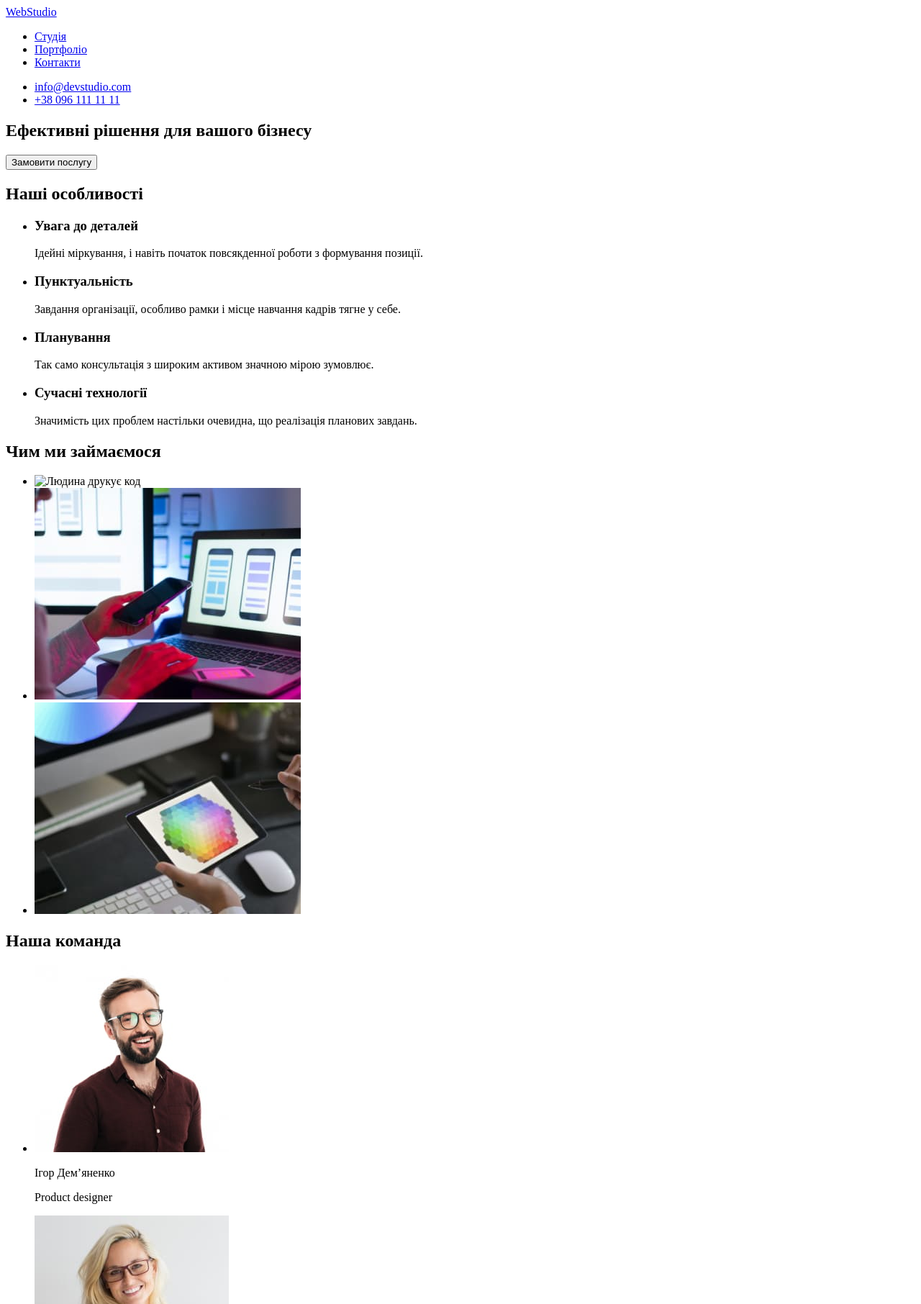
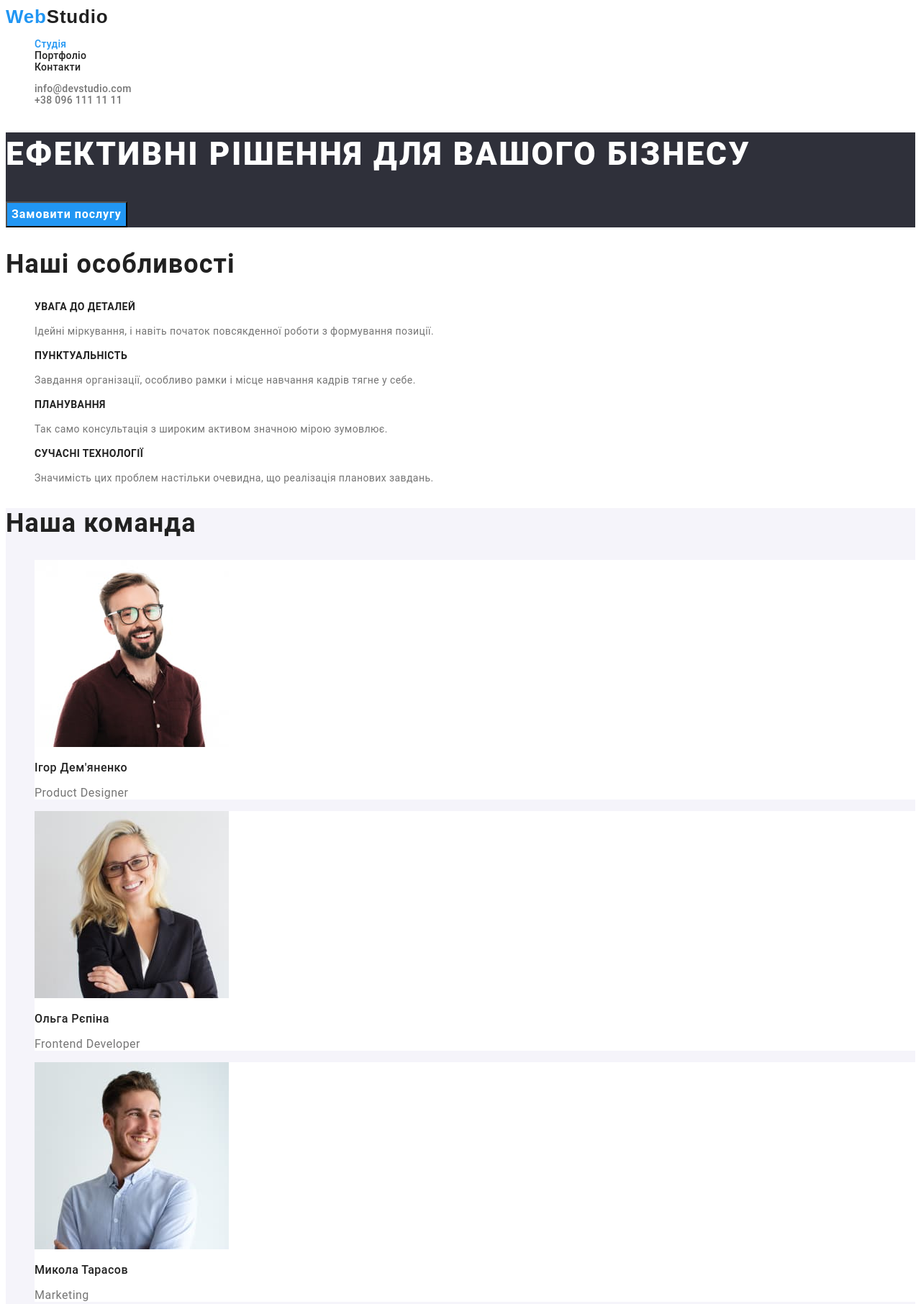
Before and after one commit to NastyaMakogonuk/goit-markup-hw-02--, a plain HTML site: page index.html in a window 1280 px wide. Shown: the top 1812 px of the page at 72% size. Drawn offline with Linux system fonts and the light colour scheme.

Commit message:
Проект

```diff
--- a/css/style.css
+++ b/css/style.css
@@ -0,0 +1,214 @@
+:root {
+    --primary-text-color: #757575;
+    --title-text-color: #212121;
+    --accent-color: #2196f3;
+    --secondary-background-color: #2f303a;
+    --additional-background-color: #f5f4fa;
+    --primary-white-color: #ffffff;
+    --secondary-light-color: rgba(255, 255, 255, 0.6);
+    --hover-accent-color: #188ce8;
+    --dark-color: #212121;
+  }
+
+  body {
+    font-family: 'Roboto', sans-serif;
+    font-size: 14px;
+
+    background-color: var(--primary-white-color);
+    color: var(--primary-text-color);
+  }
+
+  .link {
+    text-decoration: none;
+  }
+
+  .list {
+    list-style: none;
+  }
+
+  .logo {
+    font-family: 'Raleway', sans-serif;
+    font-weight: 700;
+    font-size: 26px;
+    line-height: calc(31 / 26);
+    letter-spacing: 0.03em;
+
+    color: var(--accent-color);
+  }
+
+  .logo-dark {
+    color: var(--dark-color);
+  }
+
+  .nav-link {
+    font-weight: 500;
+    line-height: calc(16 / 14);
+    letter-spacing: 0.02em;
+
+    color: var(--title-text-color);
+  }
+
+  .nav-link:hover,
+  .nav-link:focus,
+  .contacts-link:hover,
+  .contacts-link:focus,
+  .nav-link.current,
+  .address-link:hover,
+  .address-link:focus {
+    color: var(--accent-color);
+  }
+
+  .contacts-link {
+    font-weight: 500;
+
+    line-height: calc(16 / 14);
+    letter-spacing: 0.02em;
+    color: var(--primary-text-color);
+  }
+
+  .hero {
+    background-color: var(--secondary-background-color);
+  }
+
+  .hero-title {
+    font-weight: 900;
+    font-size: 44px;
+    line-height: calc(60 / 44);
+    letter-spacing: 0.06em;
+    text-transform: uppercase;
+
+    color: var(--primary-white-color);
+  }
+
+  .hero-button {
+    font-family: inherit;
+    font-weight: 700;
+    font-size: 16px;
+    line-height: calc(30 / 16);
+    letter-spacing: 0.06em;
+
+    color: var(--primary-white-color);
+    background-color: var(--accent-color);
+
+    cursor: pointer;
+  }
+
+  .hero-button:hover,
+  .hero-button:focus {
+    background-color: var(--hover-accent-color);
+  }
+
+  .features-title {
+    font-size: 14px;
+    line-height: calc(16 / 14);
+    letter-spacing: 0.03em;
+    text-transform: uppercase;
+
+    color: var(--title-text-color);
+  }
+
+  .features-text {
+    line-height: calc(24 / 14);
+    letter-spacing: 0.03em;
+  }
+
+  .title {
+    font-size: 36px;
+    line-height: calc(42 / 36);
+    letter-spacing: 0.03em;
+
+    color: var(--title-text-color);
+  }
+
+  .team {
+    background-color: var(--additional-background-color);
+  }
+
+  .team-item {
+    background-color: var(--primary-white-color);
+  }
+
+  .team-title {
+    font-weight: 500;
+    font-size: 16px;
+    line-height: calc(19 / 16);
+    letter-spacing: 0.03em;
+    color: var(--title-text-color);
+  }
+
+  .team-text {
+    font-size: 16px;
+    line-height: calc(19 / 16);
+    letter-spacing: 0.03em;
+  }
+
+  .filter-button {
+    font-family: inherit;
+    font-weight: 500;
+    font-size: 16px;
+    line-height: calc(26 / 16);
+
+    background: var(--additional-background-color);
+    color: var(--title-text-color);
+
+    cursor: pointer;
+  }
+
+  .filter-button.current,
+  .filter-button:hover,
+  .filter-button:focus {
+    background-color: var(--accent-color);
+    color: var(--primary-white-color);
+  }
+
+  .cards-title {
+    font-size: 18px;
+    line-height: calc(36 / 18);
+    letter-spacing: 0.06em;
+    color: var(--title-text-color);
+  }
+
+  .cards-text {
+    font-size: 16px;
+    line-height: calc(30 / 16);
+    letter-spacing: 0.03em;
+  }
+
+  .footer {
+    background-color: var(--secondary-background-color);
+  }
+
+  .logo-light {
+    color: var(--primary-white-color);
+  }
+
+  .address {
+    font-style: normal;
+  }
+
+  .address-link {
+    line-height: calc(16 / 14);
+    letter-spacing: 0.03em;
+
+    color: var(--secondary-light-color);
+  }
+
+  .address-link-light {
+    line-height: calc(16 / 14);
+    letter-spacing: 0.03em;
+
+    color: var(--primary-white-color);
+  }
+
+  .visually-hidden {
+    position: absolute;
+      white-space: nowrap;
+      width: 1px;
+      height: 1px;
+      overflow: hidden;
+      border: 0;
+      padding: 0;
+      clip: rect(0 0 0 0);
+      clip-path: inset(50%);
+      margin: -1px;
+  }
--- a/index.html
+++ b/index.html
@@ -12,110 +12,87 @@
 <body>
     <header>
         <nav>
-            <a href="/">WebStudio</a>
-            <ul>
-            <li>
-                <a href="#">Студія</a>
-            </li>
-            <li>
-                <a href="#">Портфоліо</a>
-            </li>
-            <li>
-                <a href="#">Контакти</a>
-            </li>
+            <a class="logo link" href="./index.html">Web<span class="logo-dark">Studio</span></a>
+            <ul class="nav-list list">
+                <li><a class="nav-link current link" href="./index.html">Студія</a></li>
+                <li><a class="nav-link link" href="./portfolio.html">Портфоліо</a></li>
+                <li><a class="nav-link link" href="">Контакти</a></li>
             </ul>
         </nav>
-            <ul>
-            <li>
-                <a href="mailto:info@devstudio.com">info@devstudio.com</a>
+        <ul class="contacts-list list">
+            <li><a class="contacts-link link" href="mailto:info@devstudio.com">info@devstudio.com</a>
             </li>
-            <li>
-                <a href="tel:+380961111111">+38 096 111 11 11</a>
-            </li>
+            <li><a class="contacts-link link" href="tel:+380961111111">+38 096 111 11 11</a></li>
         </ul>
     </header>
 <main>
-    <section>
-        <h1>Ефективні рішення для вашого бізнесу</h1>
-        <button type="button">Замовити послугу</button>
+    <section class="hero">
+        <h1 class="hero-title">Ефективні рішення для вашого бізнесу</h1>
+        <button class="hero-button" type="button">Замовити послугу</button>
     </section>
     <section>
-        <h2>Наші особливості</h2>
-        <ul>
+        <h2 class="title">Наші особливості</h2>
+        <ul class="features-list list">
             <li>
-            <h3>Увага до деталей</h3>
-            <p>Ідейні міркування, і навіть початок повсякденної роботи з формування позиції.</p>
+                <h3 class="features-title">Увага до деталей</h3>
+                <p class="features-text">Ідейні міркування, і навіть початок повсякденної роботи з формування
+                    позиції.</p>
             </li>
             <li>
-            <h3>Пунктуальність</h3>
-            <p>Завдання організації, особливо рамки і місце навчання кадрів тягне у себе.</p>
+                <h3 class="features-title">Пунктуальність</h3>
+                <p class="features-text">Завдання організації, особливо рамки і місце навчання кадрів тягне у себе.
+                </p>
             </li>
             <li>
-            <h3>Планування</h3>
-            <p>Так само консультація з широким активом значною мірою зумовлює.</p>
+                <h3 class="features-title">Планування</h3>
+                <p class="features-text">Так само консультація з широким активом значною мірою зумовлює.</p>
             </li>
             <li>
-            <h3>Сучасні технології</h3>
-            <p>Значимість цих проблем настільки очевидна, що реалізація планових завдань.</p>
+                <h3 class="features-title">Сучасні технології</h3>
+                <p class="features-text">Значимість цих проблем настільки очевидна, що реалізація планових завдань.
+                </p>
             </li>
         </ul>
     </section>
-    <section>
-        <h2>Чим ми займаємося</h2>
-        <ul>
-        <li>
-            <img src="./images/picturecoding.jpg" alt="Людина друкує код" width="370" height="294">
+
+    <section class="team">
+        <h2 class="title">Наша команда</h2>
+        <ul class="team-list list">
+            <li class="team-item">
+            <img src="./images/igordemjanenko.jpg" alt="Чоловік в бордовій сорочці" width="270" height="260">
+            <h3 class="team-title">Ігор Дем'яненко</h3>
+            <p class="team-text">Product Designer</p>
         </li>
-        <li>
-            <img src="./images/picturetelephone.jpg" alt="Людина працює з телефоном" width="370" height="294">
+        <li class="team-item">
+            <img src="./images/olgarepina.jpg" alt="Жінка в окулярах" width="270" height="260">
+            <h3 class="team-title">Ольга Рєпіна</h3>
+            <p class="team-text">Frontend Developer</p>
         </li>
-        <li>
-            <img src="./images/picturetablet.jpg" alt="Людина працює з планшетом" width="370" height="294">
+        <li class="team-item">
+            <img src="./images/mikolatarasov.jpg" alt="Хлопець в блакитній сорочці" width="270" height="260">
+            <h3 class="team-title">Микола Тарасов</h3>
+            <p class="team-text">Marketing</p>
         </li>
-    </ul>
-    </section>
-    <section>
-        <h2>Наша команда</h2>
-        <ul>
-        <li>
-            <img src="./images/igordemjanenko.jpg" alt="Чоловік в бордовій сорочці" width="270" height="260">
-            <p>Ігор Демʼяненко</p>
-            <p>Product designer </p>
-        </li>
-        <li>
-            <img src="./images/olgarepina.jpg" alt="Жінка в окулярах" width="270" height="260">
-            <p>Ольга Рєпіна</p>
-            <p>Frontend Developer</p>
-        </li>
-        <li>
-            <img src="./images/mikolatarasov.jpg" alt="Хлопець в блакитній сорочці" width="270" height="260">
-            <p>Микола Тарасов</p>
-            <p>Marketing</p>
-        </li>
-        <li>
+        <li class="team-item">
             <img src="./images/mikhailoermakov.jpg" alt="Хлопець в футболці" width="270" height="260">
-            <p>Михайло Єрмаков</p>
-            <p>UX Designer</p>
+            <h3 class="team-title">Михайло Єрмаков</h3>
+             <p class="team-text">UI Designer</p>
          </li>
     </ul>
     </section>
 </main>
-<footer>
-    <a href="./index.html">WebStudio</a>
-    <address>
-        <ul>
-        <li>
-            <a href="https://goo.gl/maps/CPtrU1FHBa2aNyZL9" target="_blank" rel="noopener noreferrer nofollow">м. Київ, пр-т Лесі Українки, 26</a>
+<footer class="footer">
+    <a class="logo link" href="./index.html">Web<span class="logo-light">Studio</span></a>
+    <address class="address">
+        <ul class="address-list list">
+            <li><a class="address-link-light link" href="https://goo.gl/maps/CPtrU1FHBa2aNyZL9" target="_blank"
+                    rel="noopener noreferrer nofollow">м. Київ, пр-т Лесі Українки, 26</a></li>
+            <li><a class="address-link link" href="mailto:info@devstudio.com">info@devstudio.com</a>
             </li>
-        <li>
-            <a href="mailto:info@devstudio.com">info@devstudio.com</a>
-        </li>
-        <li>
-            <a href="tel:+380961111111">+38 096 111 11 11</a>
+            <li><a class="address-link link" href="tel:+380961111111">+38 096 111 11 11</a>
             </li>
         </ul>
     </address>
 </footer>
-
 </body>
 </html>
```
Also changed, not shown: portfolio.html (added, +86 -0 lines), images/basketball.jpg (added), images/boxes.jpg (added), images/imac.jpg (added), images/labletag.jpg (added), images/macbook.jpg (added), images/magazine.jpg (added), images/navushniki.jpg (added), images/restuarant.jpg (added), images/technocryak.jpg (added), 1 other file. Lines whose indentation alone changed are shown as unchanged.
